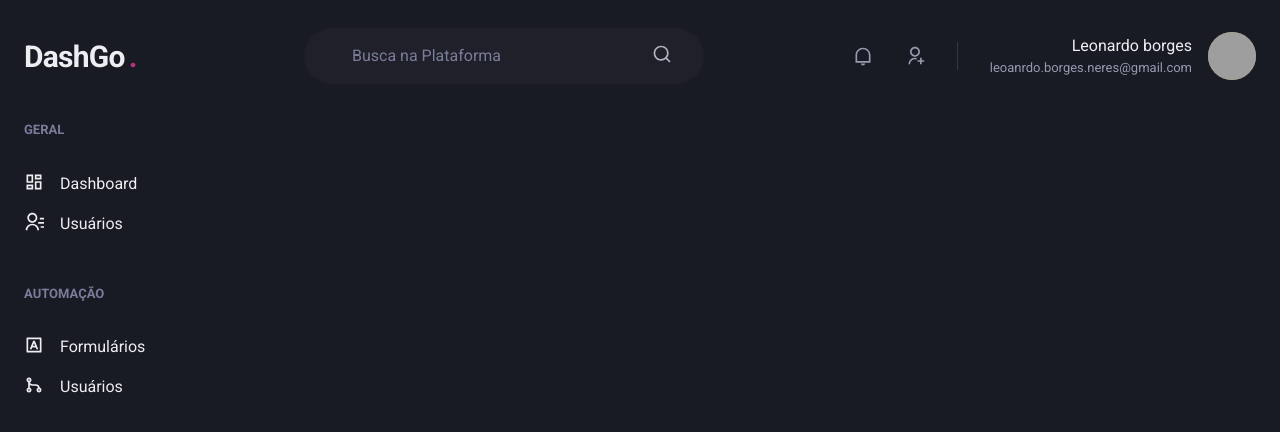
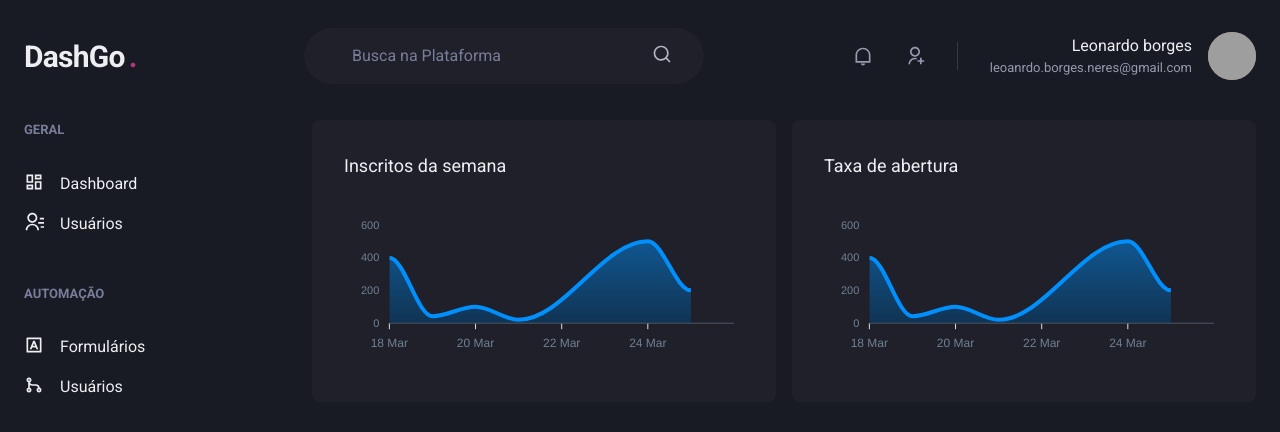
Before and after one commit to neresleonardo/Dashboard-Rocketseat, a Next.js app: page /dashboard in a window 1280 px wide. Shown: the top 432 px of the page. Built offline with nearby package versions, Linux system fonts and the light colour scheme; grey boxes are pictures that could not be loaded.

Commit message:
Login e dashboard

```diff
--- a/package.json
+++ b/package.json
@@ -12,9 +12,11 @@
     "@chakra-ui/react": "^1.8.3",
     "@emotion/react": "^11",
     "@emotion/styled": "^11",
+    "apexcharts": "^3.33.1",
     "framer-motion": "^6",
     "next": "12.0.10",
     "react": "17.0.2",
+    "react-apexcharts": "^1.3.9",
     "react-dom": "17.0.2",
     "react-icons": "^4.3.1"
   },
--- a/src/pages/dashboard.tsx
+++ b/src/pages/dashboard.tsx
@@ -1,6 +1,61 @@
-import { Flex } from "@chakra-ui/react";
+import { Box, Flex,Text, SimpleGrid, theme } from "@chakra-ui/react";
+import dynamic from 'next/dynamic'
 import { Header } from "../components/Header/header";
+import { ApexOptions } from 'apexcharts';
 import { Sidebar } from "../components/Sidebar/Sidebar";
+
+
+const Chart = dynamic(() => import('react-apexcharts'), {
+    ssr:false, // Carregado pelo blowser e não pelo server
+})
+
+const options: ApexOptions = {
+    chart: {
+            toolbar: {
+                show: false,
+            },
+            zoom: {
+                enabled: false,
+        },
+        foreColor: theme.colors.gray[500],
+    },
+    grid: {
+        show: false,
+    },
+    dataLabels: {
+        enabled: false,
+    },
+    tooltip: {
+        enabled: false,
+    },
+    xaxis: {
+        type: 'datetime',
+        axisBorder: {
+            color: theme.colors.gray[600],
+        },
+    categories: [
+           '2021-03-18T00:00:00.000Z',
+            '2021-03-19T00:00:00.000Z',
+            '2021-03-20T00:00:00.000Z',
+            '2021-03-21T00:00:00.000Z',
+            '2021-03-24T00:00:00.000Z',
+            '2021-03-25T00:00:00.000Z',
+            '2021-03-26T00:00:00.000Z',
+        ],
+    },
+    fill: {
+        opacity:0.3,
+        type: 'gradient',
+        gradient: {
+            shade: 'dark',
+            opacityFrom: 0.7,
+            opacityTo: 0.7,
+        }
+    }
+};
+const series = [
+    { name: 'series1', data: [400,43,100,21,500,201] }
+];
 
 export default function Dashboard() {
     return(
@@ -9,6 +64,28 @@
 
             <Flex w="100%" my="6" maxWidth={1480} mx="auto" px="6">
                 <Sidebar />
+
+                <SimpleGrid flex="1" gap="4" minChildWidth="320px">
+                    <Box
+                    p="8"
+                    bg="gray.800"
+                    borderRadius={8}
+                    >
+                    <Text fontSize="lg" mb="4">Inscritos da semana</Text>
+                    <Chart type="area" height={160} options={options} series={series} />
+                    </Box>
+
+                    <Box
+                    p="8"
+                    bg="gray.800"
+                    borderRadius={8}
+                    pb="4"
+                    >
+                    <Text fontSize="lg" mb="4">Taxa de abertura</Text>
+                    <Chart type="area" height={160} options={options} series={series} />
+
+                    </Box>
+                </SimpleGrid>
             </Flex>
         </Flex>
     )
```
Also changed, not shown: 1 other file (tests, documents, lock files or other folders).
